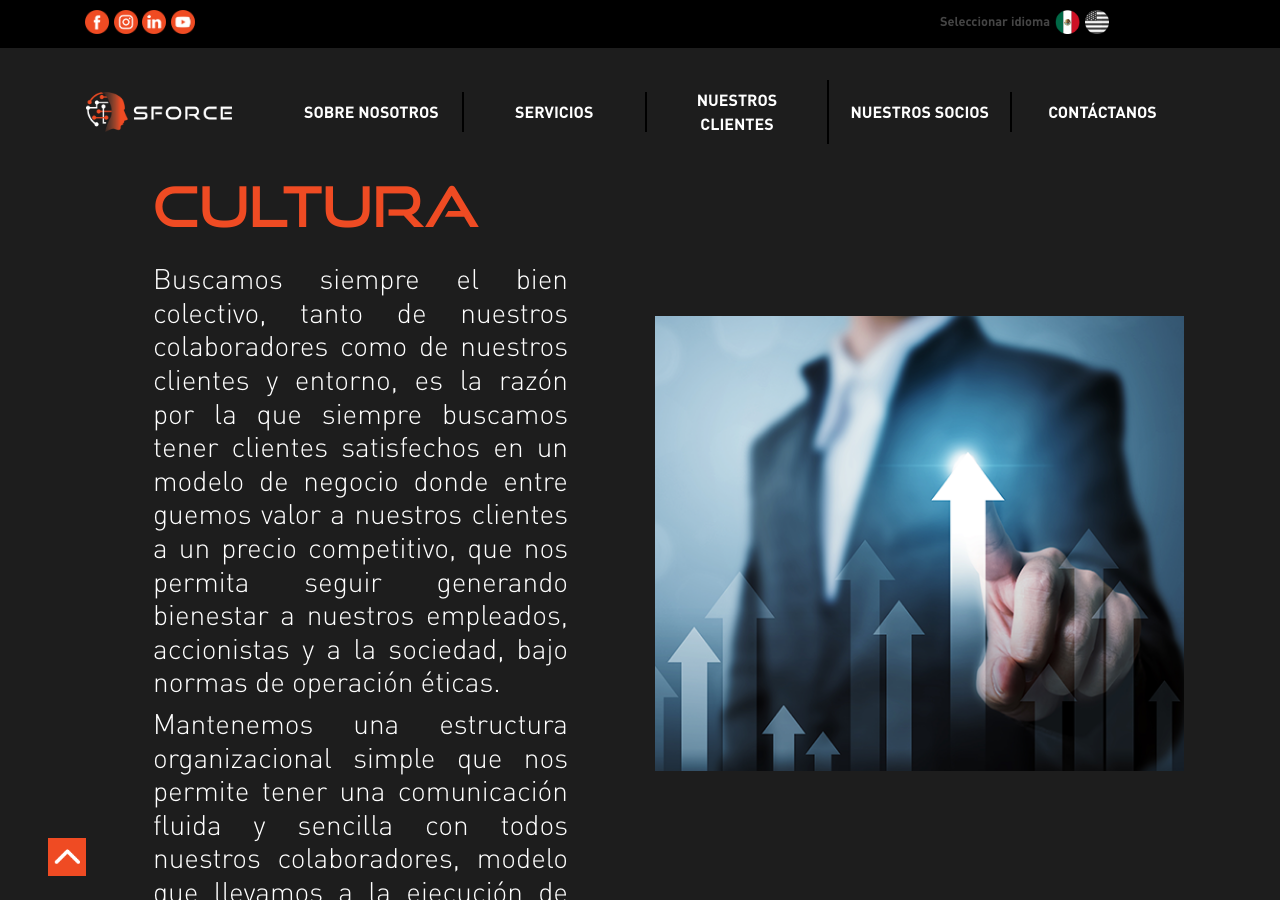
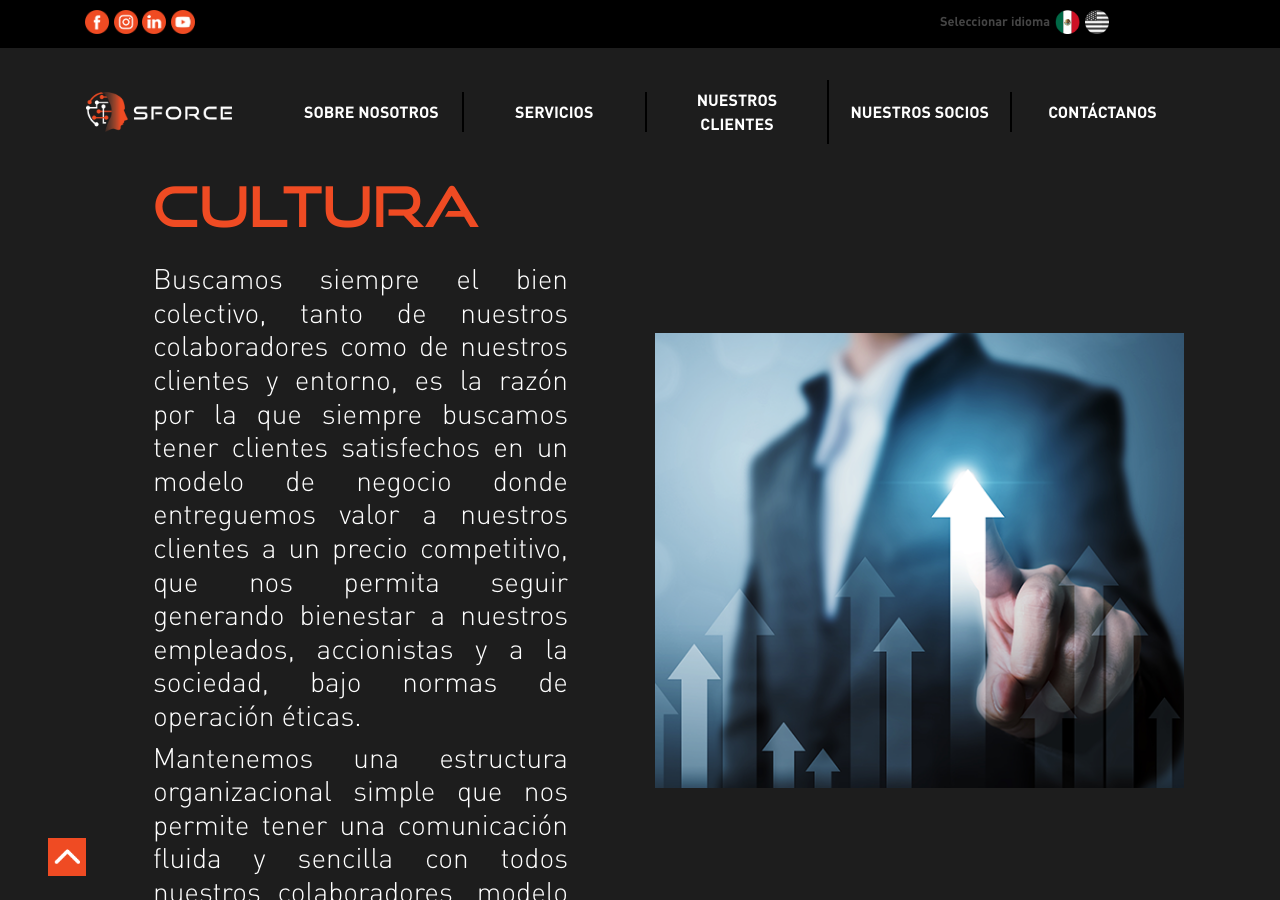
Before and after one commit to smartforcemx/sforce-jekyll, a Jekyll site: the page built from nosotros.html, in a window 1280 px wide and 900 px high, scrolled down 3739 px. Built offline with Jekyll 4.4.1, drawn with Linux system fonts in a browser that asks for light colours; nearby versions of some CDN libraries.

Commit message:
Update from Forestry.io Rafael Castañeda Garduño updated _data/about_us_intern.yml

```diff
--- a/_data/about_us_intern.yml
+++ b/_data/about_us_intern.yml
@@ -83,7 +83,7 @@ nuestra_cultura2_parrafo:
   texto:
     es: Buscamos siempre el bien colectivo, tanto de nuestros colaboradores como de
       nuestros clientes y entorno, es la razón por la que siempre buscamos tener clientes
-      satisfechos en un modelo de negocio donde entre guemos valor a nuestros clientes
+      satisfechos en un modelo de negocio donde entreguemos valor a nuestros clientes
       a un precio competitivo, que nos permita seguir generando bienestar a nuestros
       empleados, accionistas y a la sociedad, bajo normas de operación éticas.
     en: We are always looking for the collective good, for our team as well as for
```
